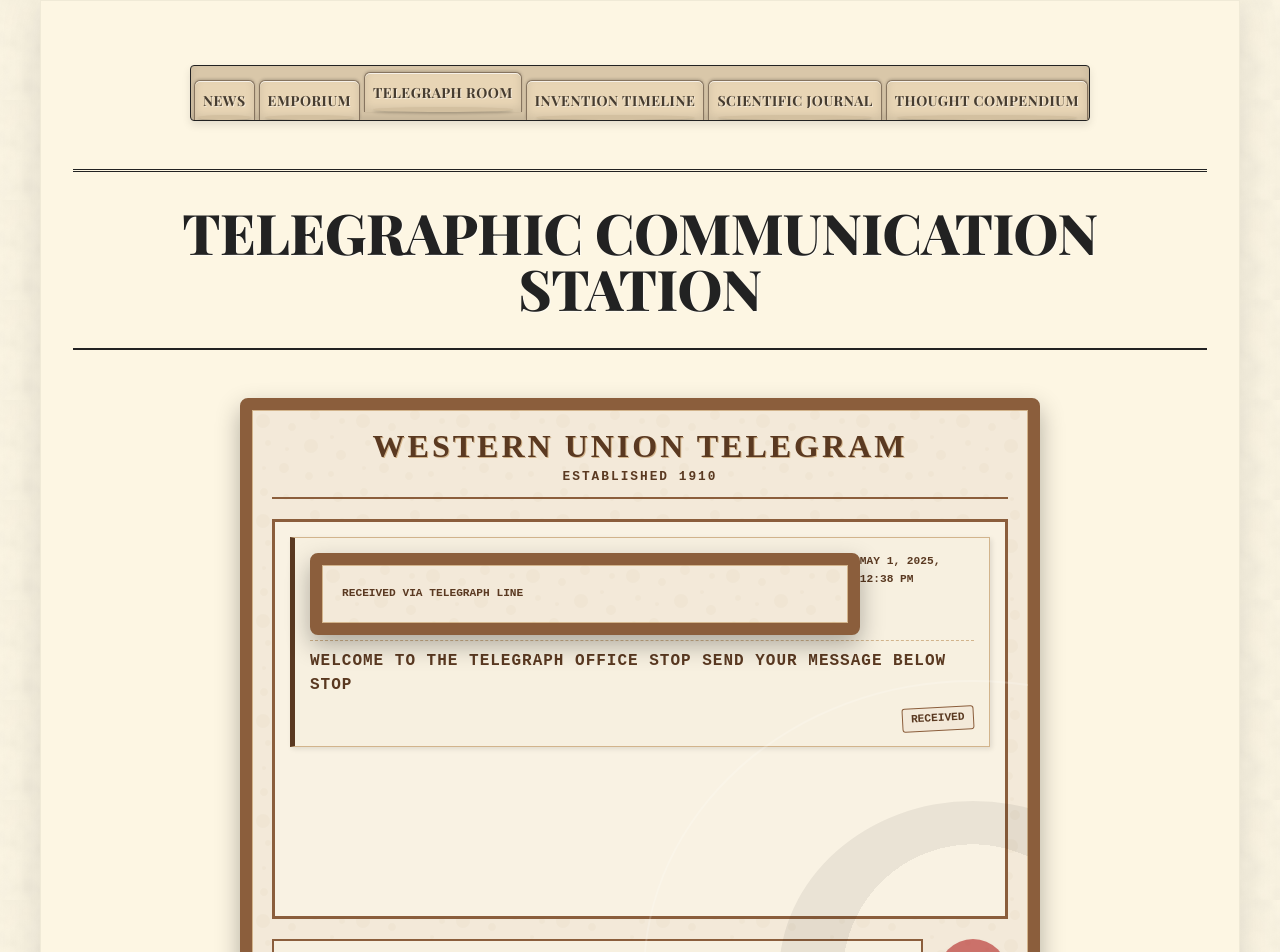
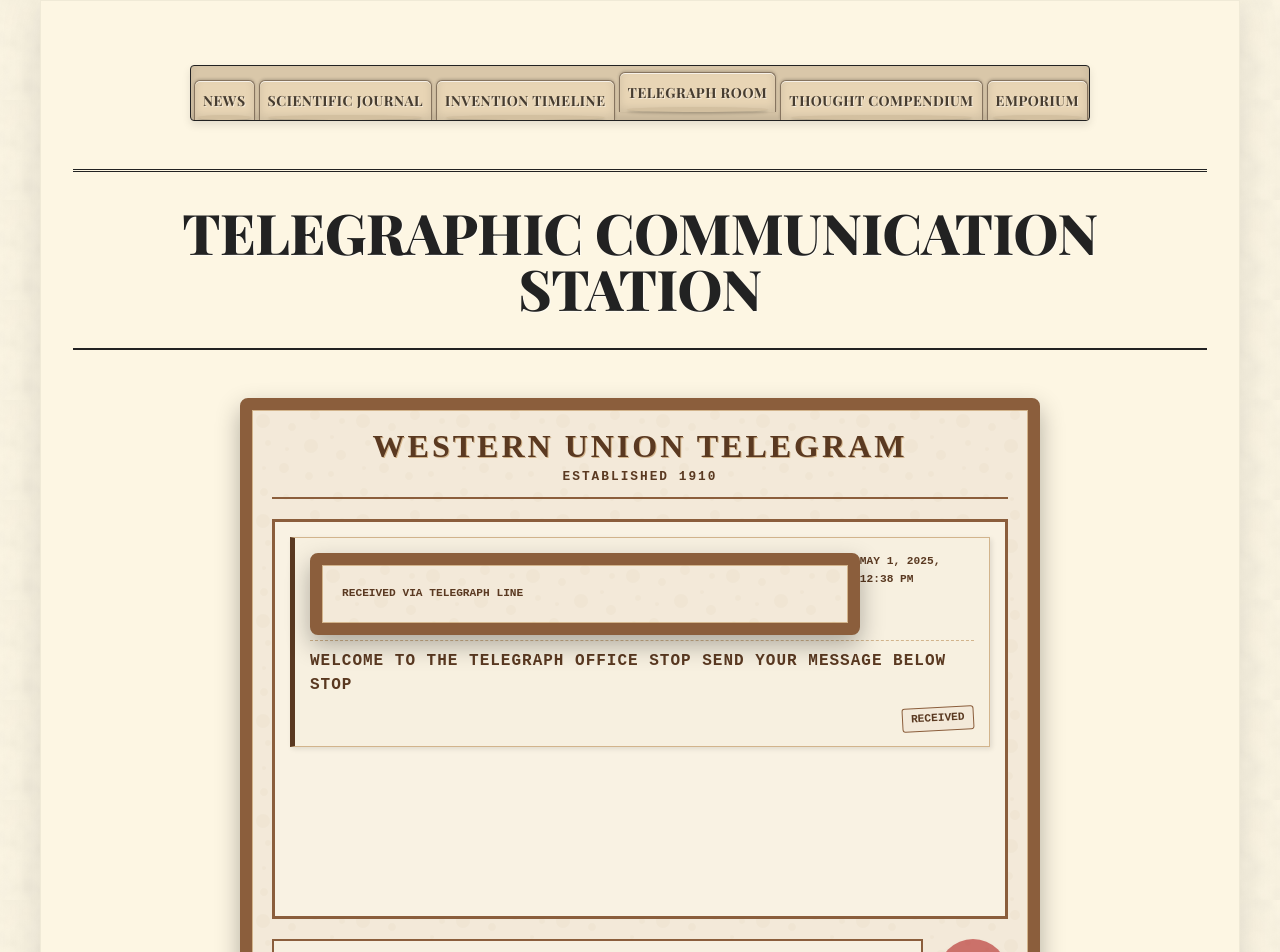
Before and after one commit to JavierGoodall99/vintage1910, a Next.js app: page /telegraph-room in a window 1280 px wide. Shown: the top 952 px of the page. Built offline with nearby package versions, Linux system fonts and the light colour scheme; no server answers.

Commit message:
refactor: Rearrange tabs in Navigation component for better organization refactor: Remove unused waxSeal styles from TelegramChat CSS

```diff
--- a/src/components/Navigation.tsx
+++ b/src/components/Navigation.tsx
@@ -10,12 +10,12 @@
 
   const tabs = [
     { name: 'News', href: '/' },
-    { name: 'Emporium', href: '/shop' },
+    { name: 'Scientific Journal', href: '/journal' },
+    { name: 'Invention Timeline', href: '/timeline' },
     { name: 'Telegraph Room', href: '/telegraph-room' },
     // { name: 'The Weatheroscope', href: '/the-weatheroscope' },
-    { name: 'Invention Timeline', href: '/timeline' },
-    { name: 'Scientific Journal', href: '/journal' },
-    { name: 'Thought Compendium', href: '/thought-index' }
+    { name: 'Thought Compendium', href: '/thought-index' },
+    { name: 'Emporium', href: '/shop' }
   ];
 
   const isActive = (href: string): boolean => {
--- a/src/components/TelegramChat/TelegramChat.module.css
+++ b/src/components/TelegramChat/TelegramChat.module.css
@@ -220,23 +220,6 @@
   transition: transform 0.1s;
 }
 
-.waxSeal::before {
-  content: '';
-  position: absolute;
-  width: 85%;
-  height: 85%;
-  border: 2px solid rgba(255, 255, 255, 0.3);
-  border-radius: 50%;
-}
-
-.waxSeal::after {
-  content: '';
-  position: absolute;
-  width: 50%;
-  height: 50%;
-  background-image: radial-gradient(circle, transparent 0%, transparent 50%, rgba(0, 0, 0, 0.1) 50%);
-  border-radius: 50%;
-}
 
 .waxSeal span {
   color: #fff;
```
